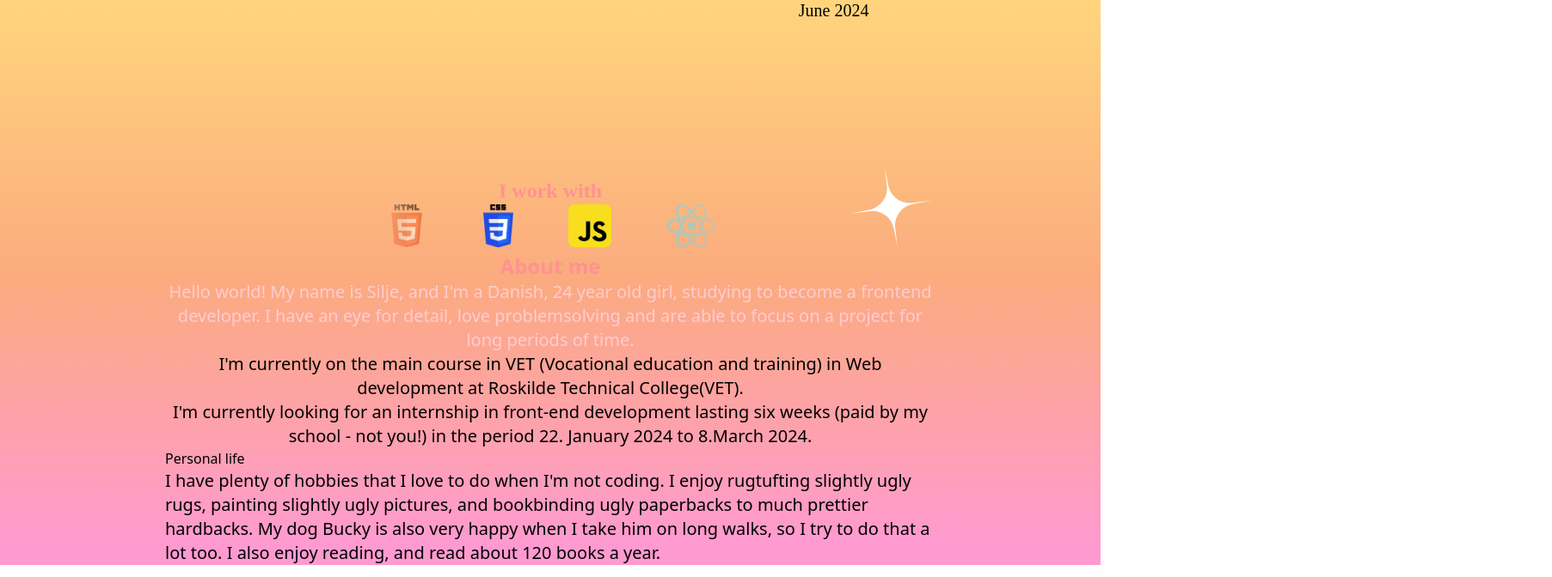
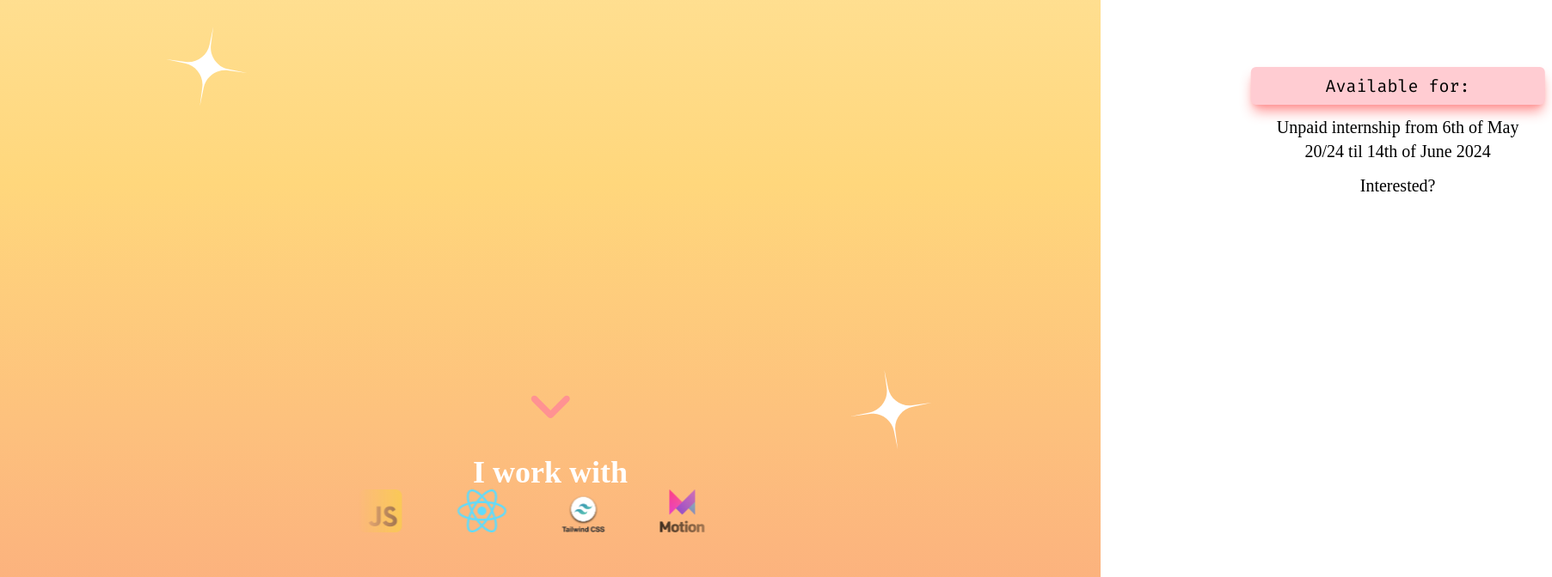
Before and after one commit to SiljeP/portfolienext, a Next.js app: page / in a window 1280 px wide. Shown: the part 360-1032 px from the top of the page at 86% size, 1805 px wide, since content can reach past the window. Built offline with nearby package versions, Linux system fonts and the light colour scheme.

Commit message:
change hero layout, add work part of writing

```diff
--- a/src/app/page.js
+++ b/src/app/page.js
@@ -2,20 +2,24 @@
 import About from "@/components/aboutme";
 import Header from "@/components/header";
 import Hero from "@/components/hero";
+import LogoCarousel from "@/components/logocarousel";
+import Work from "@/components/work";
 import Fade from "@/helpers/fade";
 
 
 export default function Home() {
   return (
-   <body className="bg-backgroundLinear bg-no-repeat min-h-screen w-[70%] mx-auto mt-10">
+    <body className="bg-backgroundLinear bg-no-repeat min-h-screen w-[70%] mx-auto mt-10 overflow-x-hidden">
+      <Header />
+      <Hero />
       <Fade>
-      <Header/>
+        <LogoCarousel />
       </Fade>
       <Fade>
-      <Hero/>
+        <About />
       </Fade>
       <Fade>
-      <About/>
+        <Work/>
       </Fade>
     </body>
 
--- a/src/components/aboutme.js
+++ b/src/components/aboutme.js
@@ -8,19 +8,19 @@ export default function Aboutme() {
     return (
         <>
             <Fade>
-                <article className="text-center">
-                    <h2 className="font-bold text-darkColor text-2xl">About me</h2>
-                    <p className="text-lightColor text-xl">Hello world! My name is Silje, and I&apos;m a Danish, 24 year old girl, studying to become a frontend developer. I have an eye for detail, love problemsolving and are able to focus on a project for long periods of time.</p>
-                    <p className="text-xl">I&apos;m currently on the main course in VET (Vocational education and
+                <article id="about" className="text-center mt-4">
+                    <h2 className="font-bold text-white text-4xl ">About me</h2>
+                    <p className="text-black text-2xl">Hello world! My name is Silje, and I&apos;m a Danish, 24 year old girl, studying to become a frontend developer. I have an eye for detail, love problemsolving and are able to focus on a project for long periods of time.</p>
+                    <p className="text-black text-2xl">I&apos;m currently on the main course in VET (Vocational education and
                         training) in Web development at <a href="https://www.rts.dk/in-english"> Roskilde Technical College(VET).</a></p>
-                    <p className="text-xl">I&apos;m currently looking for an internship in front-end development lasting six weeks (paid by my school - not you!) in the period <span>22. January 2024 to 8.March 2024. </span></p>
+                    <p className="text-black text-2xl">I&apos;m currently looking for an internship in front-end development lasting six weeks (paid by my school - not you!) in the period <span>22. January 2024 to 8.March 2024. </span></p>
                 </article>
             </Fade>
             <Fade>
-                <section >
-                    <h3>Personal life</h3>
+                <section className="text-center mt-4">
+                    <h3 className="font-bold text-white text-4xl">Personal life</h3>
                     <div >
-                        <p className="text-xl">I have plenty of hobbies that I love to do when I&apos;m not
+                        <p className="text-black text-2xl">I have plenty of hobbies that I love to do when I&apos;m not
                             coding. I enjoy rugtufting slightly ugly rugs, painting slightly ugly pictures, and bookbinding ugly paperbacks to
                             much prettier hardbacks. My dog Bucky is also very happy when I take him on long walks, so I try to do
                             that a lot too. I also enjoy reading, and read about 120 books a year.</p>
--- a/src/components/header.js
+++ b/src/components/header.js
@@ -9,20 +9,22 @@ export default function Header() {
         const typed = new Typed('#autoType', {
             strings: ["Silje", "24 years old", "studying frontend development"],
             startDelay: 800,
-            backDelay: 500,
+            backDelay: 300,
             typeSpeed: 70,
-            backSpeed: 60,
-            cursorChar: "|"
+            backSpeed: 50,
+            cursorChar: "|",
+            onComplete: function(self) { self.cursor.remove() }
         })
         // Destroying
         return () => {
             typed.destroy();
+
         };
     }, []);
 
     return (
 
-        <header className=" font-title font-bold flex justify-between w-full text-darkColor text-5xl mt-[10%]">
+        <header className="h-[300px] font-title font-bold flex justify-between w-full text-darkColor text-7xl mt-[10%]">
             <h1 className='w-[60%]'>Hi! I&apos;m <span id="autoType" ref={el} ></span></h1>
             <Navbar/>
         </header>
--- a/src/components/hero.js
+++ b/src/components/hero.js
@@ -2,9 +2,13 @@
 
 import { Starsvg } from "./starsvg"
 import { Starsvgleft } from "./starsvgleft"
-import LogoCarousel from "./logocarousel"
+
+import { motion } from "framer-motion";
+import { faAngleDown } from "@fortawesome/free-solid-svg-icons";
+import { FontAwesomeIcon } from "@fortawesome/react-fontawesome";
 
 export default function Hero() {
+
     return (
         <>
             <article className="h-[500px] relative z-1">
@@ -14,12 +18,23 @@ export default function Hero() {
                 <div className="w-24 h-24 absolute bottom-1 right-1 ">
                     <Starsvgleft className="" />
                 </div>
-                <div className="w-1/5 text-xl font-title  absolute z-5 right-0 top-0 hover:shadow-lg hover:shadow-darkColor hover:border-4 hover:rounded-lg hover:border-darkColor rounded-b-lg p-2" >
+                <motion.div
+                    initial={{ x: "200%" }}
+                    animate={{ x: "0" }}
+                    whileHover={{ scale: 1.1 }}
+                    transition={{
+                        delay: 7.5,
+                        type: "spring",
+                        bounce: 0.2,
+                     }}
+                    className="w-2/5 text-xl font-title text-center  absolute z-5 right-0 top-10 hover:shadow-lg hover:shadow-darkColor hover:border-4 hover:rounded-lg hover:border-darkColor rounded-b-lg p-2"
+                    >
                     <h2 className="bg-lightColor text-center shadow-lg shadow-darkColor rounded-md font-body p-2">Available for:</h2>
                     <p className=" p-3">Unpaid internship from 6th of May 20/24 til 14th of June 2024</p>
-                </div>
-
-                <LogoCarousel />
+                    <a href="mailto:silje.a.paldrup@gmail.com?body=Our%20company%20is%20very%20interested%20in%20having%20you%20as%20an%20intern!&subject=Internship!" target="_blank">Interested?</a>
+                </motion.div>
+                <a href="#about">  <FontAwesomeIcon icon={faAngleDown} className="text-darkColor absolute bottom-4 left-0 right-0 p-3 text-6xl text-center mx-auto"/>
+                </a>
 
 
             </article>
--- a/src/components/logocarousel.js
+++ b/src/components/logocarousel.js
@@ -24,17 +24,17 @@ export default function LogoCarousel() {
   ]
 
   return (
-    <section id="logos" className="absolute bottom-0 left-0 w-[50%] text-center m-auto right-0">
-      <h2 className="font-title text-2xl font-bold text-darkColor">I work with</h2>
+    <section id="logos" className=" w-[50%] text-center mx-auto mb-[10%]">
+      <h2 className="font-title text-4xl font-bold text-white">I work with</h2>
       <div className="w-full inline-flex flex-nowrap overflow-hidden [mask-image:_linear-gradient(to_right,transparent_0,_black_128px,_black_calc(100%-128px),transparent_100%)]">
-        <ul className="flex items-center justify-center md:justify-start [&_li]:mx-8 [&_img]:max-w-none hover:animate-infinite-scroll">
+        <ul className="flex items-center justify-center md:justify-start [&_li]:mx-8 [&_img]:max-w-none animate-infinite-scroll">
           {logos.map((logo, index) => (
             <li key={index}>
               <Image src={logo.src} alt={logo.alt} width={100} height={100} style={{ width: "auto", height: "50px" }} />
             </li>
           ))}
         </ul>
-        <ul className="flex items-center justify-center md:justify-start [&_li]:mx-8 [&_img]:max-w-none hover:animate-infinite-scroll" aria-hidden="true">
+        <ul className="flex items-center justify-center md:justify-start [&_li]:mx-8 [&_img]:max-w-none animate-infinite-scroll" aria-hidden="true">
           {logos.map((logo, index) => (
             <li key={index}>
               <Image src={logo.src} alt={logo.alt} width={100} height={100} style={{ width: "auto", height: "50px" }} />
--- a/src/components/navbar.js
+++ b/src/components/navbar.js
@@ -80,7 +80,7 @@ export default function Navbar() {
                                 >
                                     <ul className="space-y-5">
                                         <li>
-                                            <a href="#" className="text-4xl font-bold">About</a>
+                                            <a href="#about" className="text-4xl font-bold">About</a>
                                         </li>
                                         <li>
                                             <a href="#" className="text-4xl font-bold">Work</a>
--- /dev/null
+++ b/src/components/work.js
@@ -0,0 +1,10 @@
+"use client"
+
+export default function Work(){
+    return(
+        <>
+       <h1 className="font-title text-white ">Work</h1>
+       <p className="font-body">Most of my school projects have been before learning React and therefore this page, my portfolio, is properly the most up to date project I have. In this portfolio I make use of: React, next.js, tailwind, framer motion for animations, typed.js library and many more.  </p>
+        </>
+    )
+}
```
Lines whose indentation alone changed are shown as unchanged.
